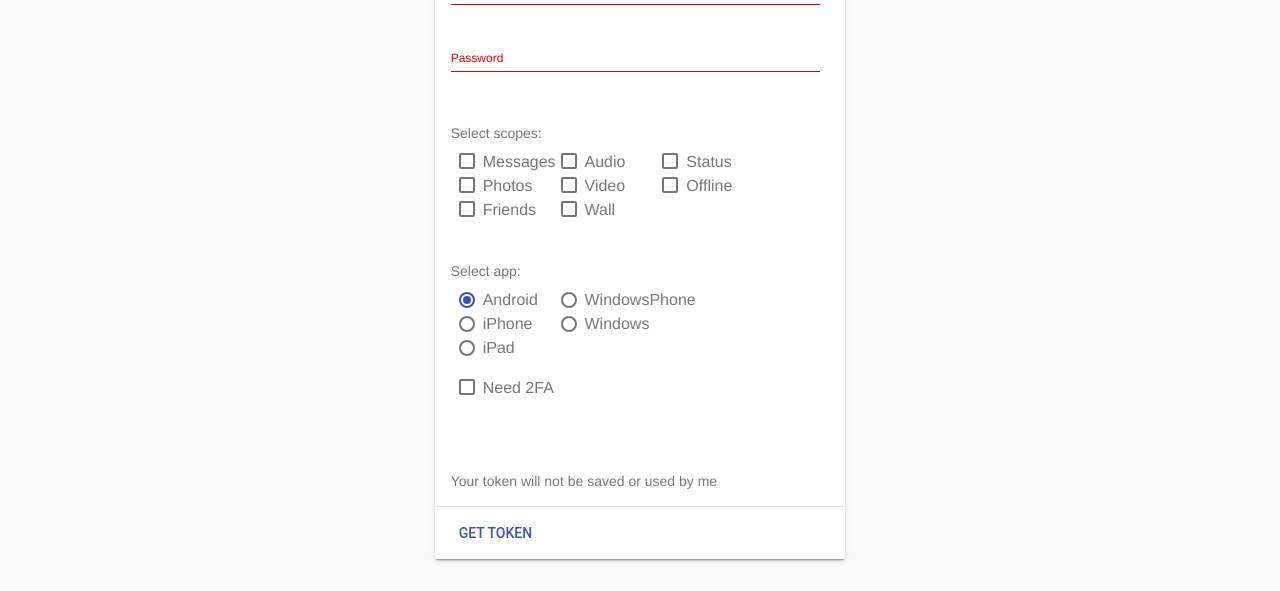
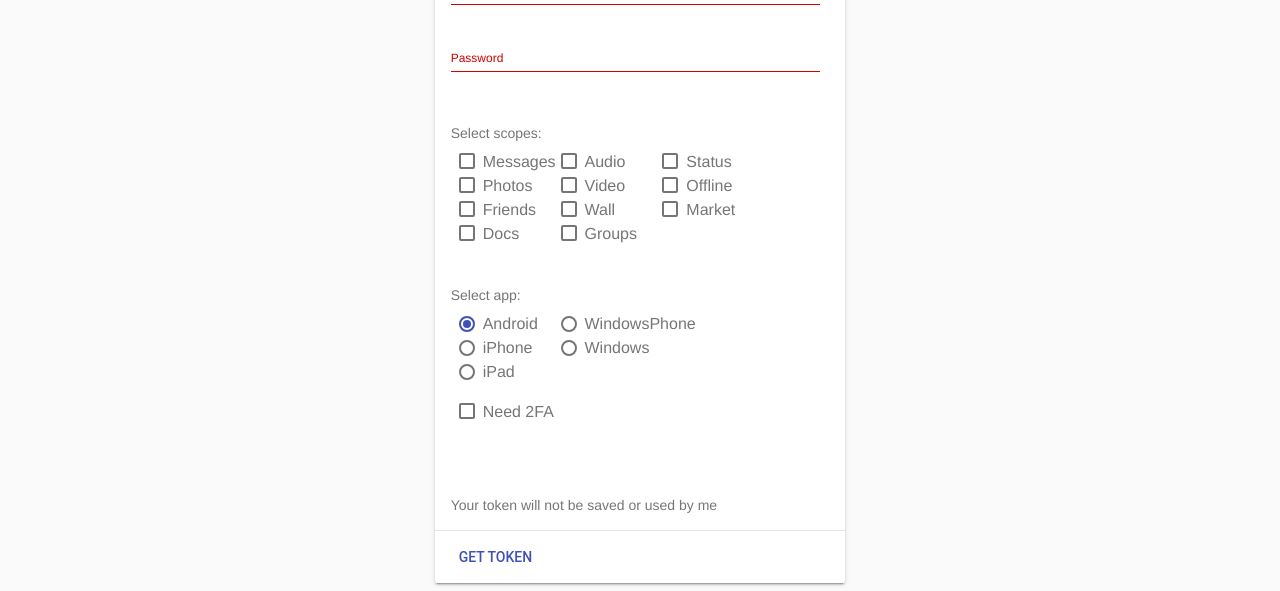
Before and after one commit to flionic/vk_auth, a Flask app: page / in a window 1280 px wide. Shown: the part 356-947 px from the top of the page. Run offline with Flask 2, Linux system fonts and the light colour scheme; some libraries are stand-ins or nearby versions.

Commit message:
Last fix 2fa and added new scopes

```diff
--- a/app.py
+++ b/app.py
@@ -30,8 +30,9 @@ def auth_vk():
         if 'access_token' in auth_resp:
             getu_resp = requests.get(f'https://api.vk.com/method/users.get?user_id={auth_resp["user_id"]}&fields=photo_50').json()['response'][0]
             return jsonify(status=1, token=auth_resp['access_token'], uid=auth_resp['user_id'], temp=scopes,
-                                   name=f'{getu_resp["first_name"]} {getu_resp["last_name"]}', photo=getu_resp["photo_50"], appname=vkapp)
+                                   name=f'{getu_resp["first_name"]} {getu_resp["last_name"]}', photo=getu_resp["photo_50"])
         elif 'error' in auth_resp:
+            print(auth_resp)
             if 'invalid_client' in auth_resp['error']:
                 return jsonify(status=2)
             if 'need_validation' in auth_resp['error']:
@@ -41,8 +42,7 @@ def auth_vk():
             if 'error_description' in auth_resp:
                 return jsonify(status=5, err_name=auth_resp['error'], err_desc=auth_resp['error_description'])
     except Exception as excp:
-        print(auth_resp)
-        return jsonify(auth_resp)
+        return jsonify(exception=excp)
     return abort(403)
 
 
--- a/templates/app.html
+++ b/templates/app.html
@@ -39,6 +39,11 @@
                                        class="mdl-checkbox__input">
                                 <span class="mdl-checkbox__label">Friends</span>
                             </label>
+                            <label class="mdl-checkbox mdl-js-checkbox mdl-js-ripple-effect" for="checkbox-10">
+                                <input type="checkbox" name="scope" value="docs" id="checkbox-10"
+                                       class="mdl-checkbox__input">
+                                <span class="mdl-checkbox__label">Docs</span>
+                            </label>
                         </div>
                         <div class="mdl-cell--4-col">
                             <label class="mdl-checkbox mdl-js-checkbox mdl-js-ripple-effect" for="checkbox-4">
@@ -56,6 +61,11 @@
                                        class="mdl-checkbox__input">
                                 <span class="mdl-checkbox__label">Wall</span>
                             </label>
+                            <label class="mdl-checkbox mdl-js-checkbox mdl-js-ripple-effect" for="checkbox-11">
+                                <input type="checkbox" name="scope" value="groups" id="checkbox-11"
+                                       class="mdl-checkbox__input">
+                                <span class="mdl-checkbox__label">Groups</span>
+                            </label>
                         </div>
                         <div class="mdl-cell--4-col">
                             <label class="mdl-checkbox mdl-js-checkbox mdl-js-ripple-effect" for="checkbox-7">
@@ -67,6 +77,11 @@
                                 <input type="checkbox" name="scope" value="offline" id="checkbox-8"
                                        class="mdl-checkbox__input">
                                 <span class="mdl-checkbox__label">Offline</span>
+                            </label>
+                            <label class="mdl-checkbox mdl-js-checkbox mdl-js-ripple-effect" for="checkbox-9">
+                                <input type="checkbox" name="scope" value="market" id="checkbox-9"
+                                       class="mdl-checkbox__input">
+                                <span class="mdl-checkbox__label">Market</span>
                             </label>
                         </div>
                     </div>
@@ -107,12 +122,12 @@
                     <div class="mdl-grid">
                         <div class="mdl-cell--4-col" id="2fa-c">
                             <label class="mdl-checkbox mdl-js-checkbox mdl-js-ripple-effect" for="cb2fa">
-                                <input type="checkbox" name="cb2fa" class="mdl-checkbox__input" id="cb2fa">
+                                <input type="checkbox" class="mdl-checkbox__input" id="cb2fa">
                                 <span class="mdl-checkbox__label">Need 2FA</span>
                             </label>
                         </div>
                         <div class="mdl-cell--4-col p-bar" id="2fa-i">
-                            {{ mdl.input_text('2FA Code', params='name=code pattern=(^[0-9]{6}$)') }}
+                            {{ mdl.input_text('2FA Code', params='name=2fa_supported=1&code pattern=(^[0-9]{6}$)') }}
                         </div>
                     </div>
                 </div>
@@ -177,19 +192,19 @@
                         $("#name").text(data['name']);
                         $("#photo").attr("src", data['photo']);
                         $("#token").text(data['token']);
-                    }else if (status === 2) {
+                    } else if (status === 2) {
                         chip.css("display", "inline-block");
                         $("#name").text('Username or password is incorrect');
                         $("#photo").attr("src", "https://poppin.imgix.net/products/swatch/swatch_red.jpg?w=50&h=50");
                         $('input[name=login]').val('');
                         $('input[name=pass]').val('');
-                    }else if (status === 3) {
+                    } else if (status === 3) {
                         chip.css("display", "inline-block");
                         $("#name").text('Need 2fa validation');
                         $("#photo").attr("src", "https://poppin.imgix.net/products/swatch/swatch_red.jpg?w=50&h=50");
                         $('#2fa-i').css("display", "block");
                         $('#2fa-c').css("display", "none");
-                    }else if (status === 4) {
+                    } else if (status === 4) {
                         chip.css("display", "inline-block");
                         $("#name").text('Too many requests, please, enter captcha!');
                         $("#captin").css("display", "block");
```
